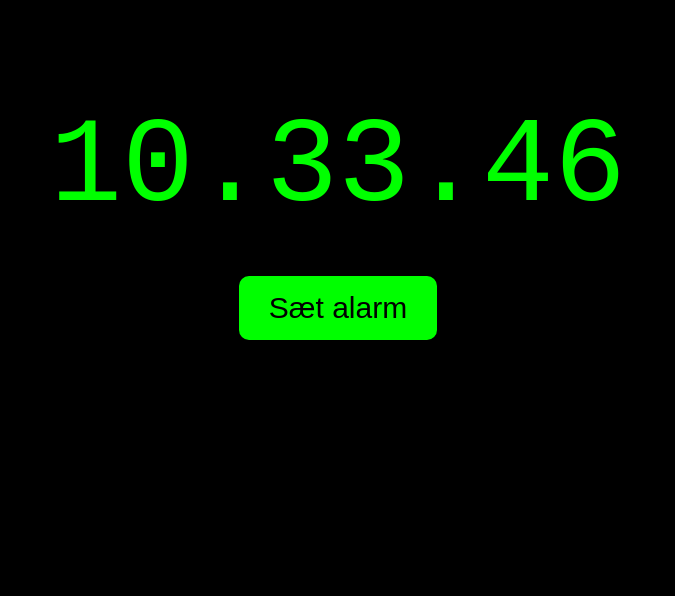
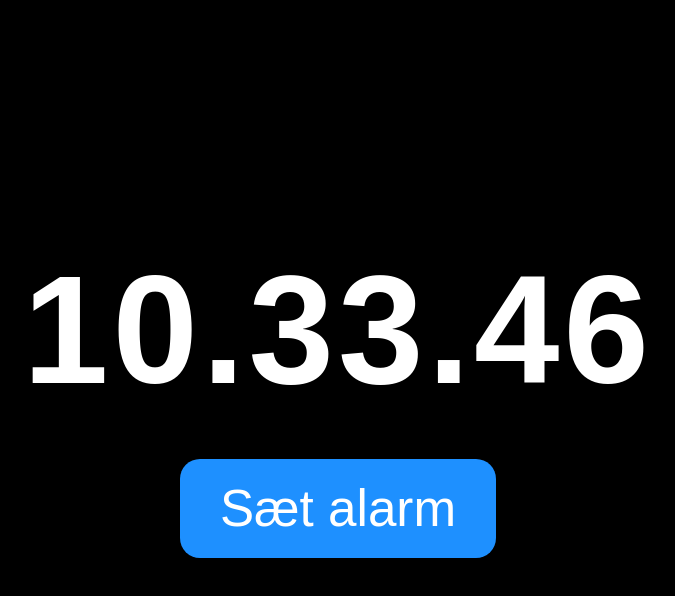
Before and after one commit to nduru88-wq/Tanjasv-kkeur, a plain HTML site: page index.html in a window 1280 px wide. Shown: the whole page, without its empty margins (302-977 px from the left). Drawn offline with Linux system fonts and the light colour scheme.

Commit message:
Refactor CSS styles for layout and design

```diff
--- a/style.css
+++ b/style.css
@@ -1,26 +1,50 @@
-body {
-  background: black;
-  color: lime;
-  font-family: monospace;
-  text-align: center;
-  margin-top: 100px;
+html, body {
+  margin: 0;
+  padding: 0;
+  width: 100%;
+  height: 100%;
+  background: #000;
+  color: #fff;
+  font-family: Arial, sans-serif;
+  overflow: hidden;
 }
 
-#clock {
-  font-size: 120px;
-  margin-bottom: 40px;
+body {
+  display: flex;
+  justify-content: center;
+  align-items: center;
 }
 
-button {
-  font-size: 30px;
-  padding: 15px 30px;
-  border-radius: 10px;
-  border: none;
-  background-color: lime;
-  color: black;
-  cursor: pointer;
+.app {
+  width: 100%;
+  height: 100%;
+  display: flex;
+  flex-direction: column;
+  justify-content: center;
+  align-items: center;
+  gap: 40px;
 }
 
-button:hover {
-  background-color: #aaff00;
+/* 🕒 STORT UR */
+#clock {
+  font-size: 12vw; /* skalerer med skærm */
+  font-weight: bold;
+  letter-spacing: 4px;
 }
+
+/* 🔘 KNAP */
+button {
+  font-size: 4vw;
+  padding: 20px 40px;
+  border: none;
+  border-radius: 20px;
+  background: #1e90ff;
+  color: white;
+  cursor: pointer;
+  transition: 0.2s;
+}
+
+button:active {
+  transform: scale(0.95);
+  background: #187bcd;
+}
```
